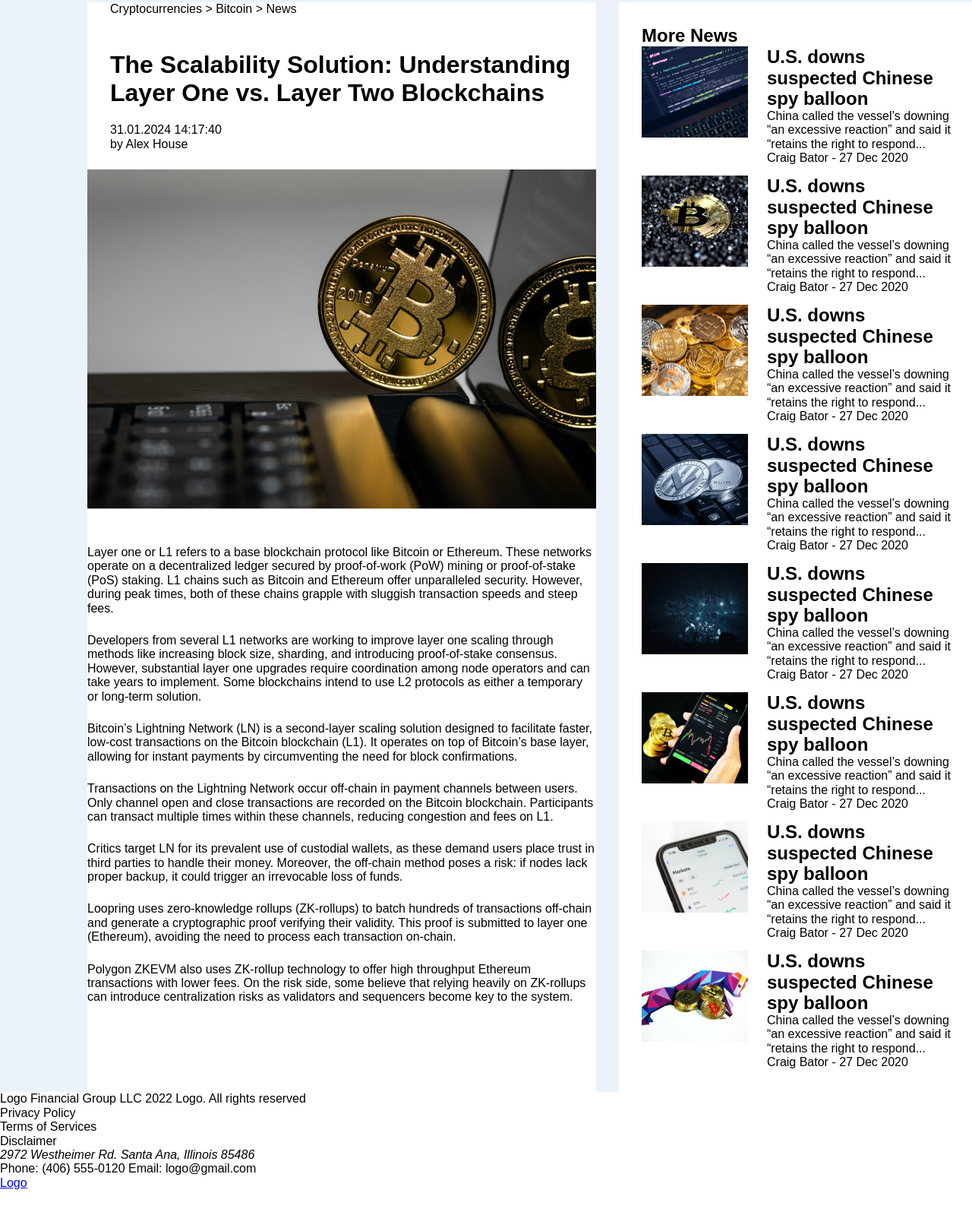
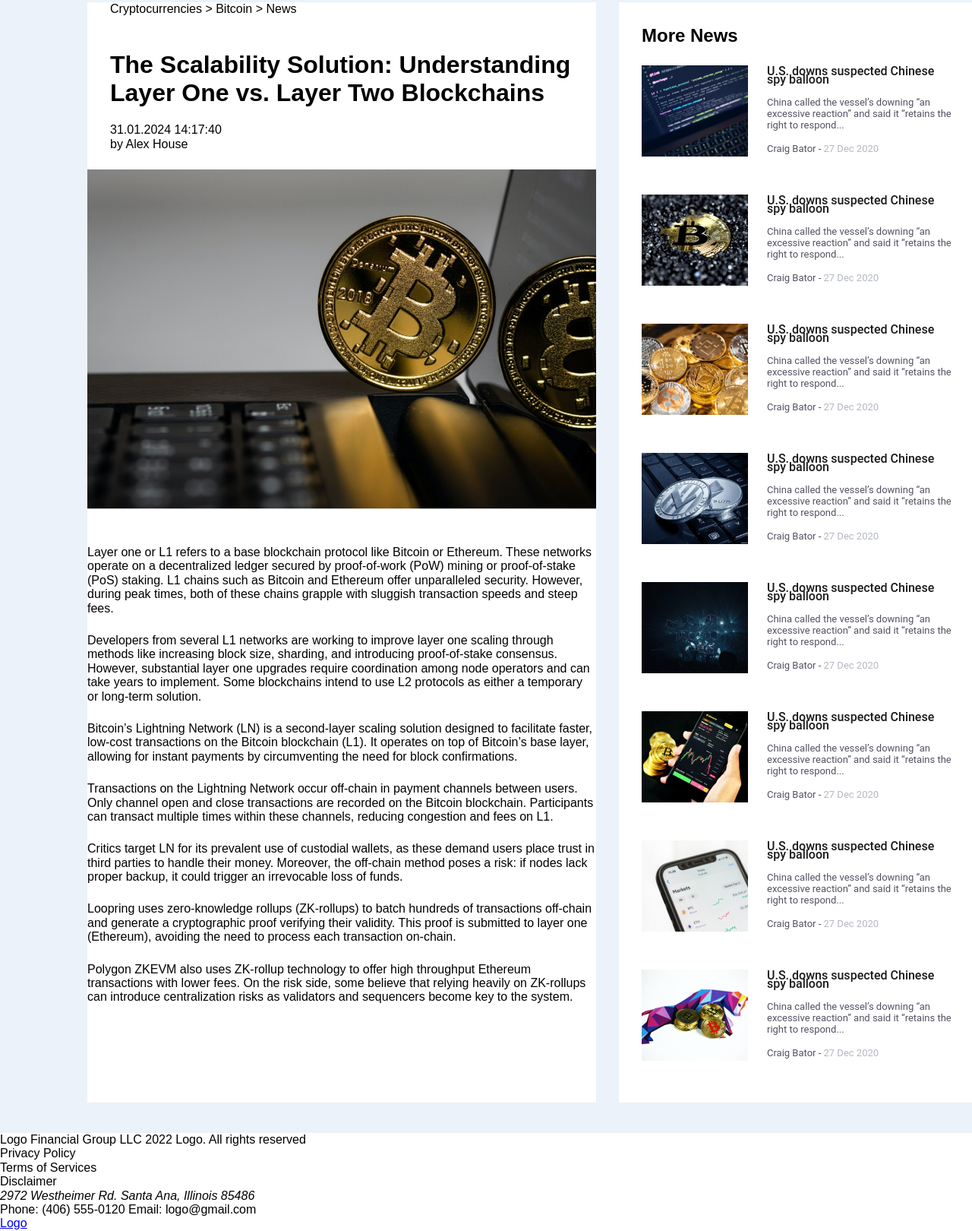
Before and after one commit to Rinya7/grid-news-page, a plain HTML site: page index.html in a window 1280 px wide. Shown: the part 97-1717 px from the top of the page at 76% size. Before the commit the page ends 1663 px from the top, so only its background shows below. Drawn offline with Linux system fonts and the light colour scheme; files whose address does not match are found by name.

Commit message:
befour footer

```diff
--- a/index.html
+++ b/index.html
@@ -100,14 +100,15 @@
                   alt="текст на моніторі"
                   width="140"
                   height="120"
+                  class="image"
                 />
-                <div>
-                  <h2>U.S. downs suspected Chinese spy balloon</h2>
-                  <p>
+                <div class="news-description">
+                  <h3>U.S. downs suspected Chinese spy balloon</h3>
+                  <p class="news-text-list">
                     China called the vessel’s downing “an excessive reaction”
                     and said it “retains the right to respond...
                   </p>
-                  <p>Craig Bator - 27 Dec 2020</p>
+                  <p class="owner">Craig Bator - <span>27 Dec 2020</span></p>
                 </div>
               </li>
               <li class="list-item">
@@ -116,14 +117,15 @@
                   alt="монета біткоіна в піску"
                   width="140"
                   height="120"
+                  class="image"
                 />
-                <div>
-                  <h2>U.S. downs suspected Chinese spy balloon</h2>
-                  <p>
+                <div class="news-description">
+                  <h3>U.S. downs suspected Chinese spy balloon</h3>
+                  <p class="news-text-list">
                     China called the vessel’s downing “an excessive reaction”
                     and said it “retains the right to respond...
                   </p>
-                  <p>Craig Bator - 27 Dec 2020</p>
+                  <p class="owner">Craig Bator - <span>27 Dec 2020</span></p>
                 </div>
               </li>
               <li class="list-item">
@@ -132,14 +134,15 @@
                   alt="кріпто монети "
                   width="140"
                   height="120"
+                  class="image"
                 />
-                <div>
-                  <h2>U.S. downs suspected Chinese spy balloon</h2>
-                  <p>
+                <div class="news-description">
+                  <h3>U.S. downs suspected Chinese spy balloon</h3>
+                  <p class="news-text-list">
                     China called the vessel’s downing “an excessive reaction”
                     and said it “retains the right to respond...
                   </p>
-                  <p>Craig Bator - 27 Dec 2020</p>
+                  <p class="owner">Craig Bator - <span>27 Dec 2020</span></p>
                 </div>
               </li>
               <li class="list-item">
@@ -148,14 +151,15 @@
                   alt="дві кріпто монети на клавіатурі"
                   width="140"
                   height="120"
+                  class="image"
                 />
-                <div>
-                  <h2>U.S. downs suspected Chinese spy balloon</h2>
-                  <p>
+                <div class="news-description">
+                  <h3>U.S. downs suspected Chinese spy balloon</h3>
+                  <p class="news-text-list">
                     China called the vessel’s downing “an excessive reaction”
                     and said it “retains the right to respond...
                   </p>
-                  <p>Craig Bator - 27 Dec 2020</p>
+                  <p class="owner">Craig Bator - <span>27 Dec 2020</span></p>
                 </div>
               </li>
               <li class="list-item">
@@ -164,14 +168,15 @@
                   alt="крістал "
                   width="140"
                   height="120"
+                  class="image"
                 />
-                <div>
-                  <h2>U.S. downs suspected Chinese spy balloon</h2>
-                  <p>
+                <div class="news-description">
+                  <h3>U.S. downs suspected Chinese spy balloon</h3>
+                  <p class="news-text-list">
                     China called the vessel’s downing “an excessive reaction”
                     and said it “retains the right to respond...
                   </p>
-                  <p>Craig Bator - 27 Dec 2020</p>
+                  <p class="owner">Craig Bator - <span>27 Dec 2020</span></p>
                 </div>
               </li>
               <li class="list-item">
@@ -180,14 +185,15 @@
                   alt="фінансовий графік на мобільному екрані "
                   width="140"
                   height="120"
+                  class="image"
                 />
-                <div>
-                  <h2>U.S. downs suspected Chinese spy balloon</h2>
-                  <p>
+                <div class="news-description">
+                  <h3>U.S. downs suspected Chinese spy balloon</h3>
+                  <p class="news-text-list">
                     China called the vessel’s downing “an excessive reaction”
                     and said it “retains the right to respond...
                   </p>
-                  <p>Craig Bator - 27 Dec 2020</p>
+                  <p class="owner">Craig Bator - <span>27 Dec 2020</span></p>
                 </div>
               </li>
               <li class="list-item">
@@ -196,14 +202,15 @@
                   alt="фінансові котировки "
                   width="140"
                   height="120"
+                  class="image"
                 />
-                <div>
-                  <h2>U.S. downs suspected Chinese spy balloon</h2>
-                  <p>
+                <div class="news-description">
+                  <h3>U.S. downs suspected Chinese spy balloon</h3>
+                  <p class="news-text-list">
                     China called the vessel’s downing “an excessive reaction”
                     and said it “retains the right to respond...
                   </p>
-                  <p>Craig Bator - 27 Dec 2020</p>
+                  <p class="owner">Craig Bator - <span>27 Dec 2020</span></p>
                 </div>
               </li>
               <li class="list-item">
@@ -212,14 +219,15 @@
                   alt="біткоїн монети"
                   width="140"
                   height="120"
+                  class="image"
                 />
-                <div>
-                  <h2>U.S. downs suspected Chinese spy balloon</h2>
-                  <p>
+                <div class="news-description">
+                  <h3>U.S. downs suspected Chinese spy balloon</h3>
+                  <p class="news-text-list">
                     China called the vessel’s downing “an excessive reaction”
                     and said it “retains the right to respond...
                   </p>
-                  <p>Craig Bator - 27 Dec 2020</p>
+                  <p class="owner">Craig Bator - <span>27 Dec 2020</span></p>
                 </div>
               </li>
             </ul>
--- a/styles.css
+++ b/styles.css
@@ -63,6 +63,7 @@ a.nav-link:hover {
 
 .general {
   padding-top: 40px;
+  padding-bottom: 40px;
   display: grid;
   grid-template-columns: 670px 470px;
   gap: 30px;
@@ -90,12 +91,64 @@ a.nav-link:hover {
 
 .list-news {
   display: grid;
-  grid-template-rows: repeat(7, 120px);
-  gap: 50px;
+  grid-template-rows: repeat(7, 170px);
 }
 
 .list-item {
   display: grid;
-  grid-template-columns: 140px 1fr;
+  grid-template-columns: 140px 2fr;
+
   gap: 25px;
+  padding-top: 25px;
+  padding-bottom: 25px;
+  grid-template-areas: "i t";
 }
+.image {
+  grid-area: i;
+}
+
+.news-description {
+  padding-top: 2px;
+  padding-bottom: 2px;
+  display: grid;
+  gap: 16px;
+  grid-area: t;
+}
+
+.news-description > h3 {
+  color: #1a1a1a;
+  font-family: Roboto;
+  font-size: 16px;
+  font-style: normal;
+  font-weight: 500;
+  line-height: 70%;
+}
+
+.news-text-list {
+  color: rgba(9, 9, 32, 0.7);
+  font-family: Roboto;
+  font-size: 13px;
+  font-style: normal;
+  font-weight: 400;
+  line-height: normal;
+}
+
+.owner {
+  color: rgba(9, 9, 32, 0.7);
+  font-family: Roboto;
+  font-size: 13px;
+  font-style: normal;
+  font-weight: 400;
+  line-height: normal;
+}
+
+span {
+  color: #b4b7c1;
+  font-family: Roboto;
+  font-size: 13px;
+  font-style: normal;
+  font-weight: 400;
+  line-height: normal;
+}
+
+/* ================Footer=============== */
```
